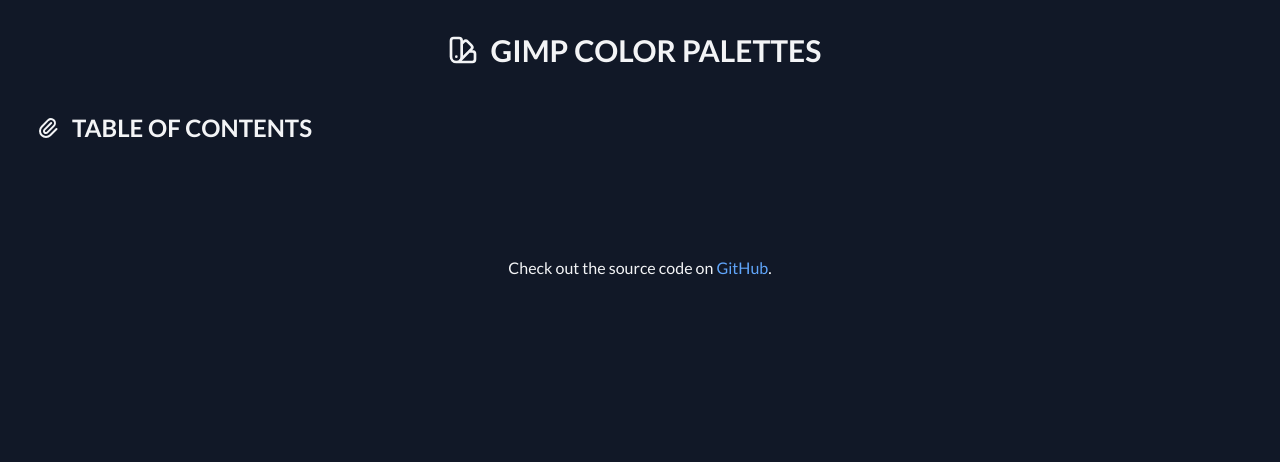
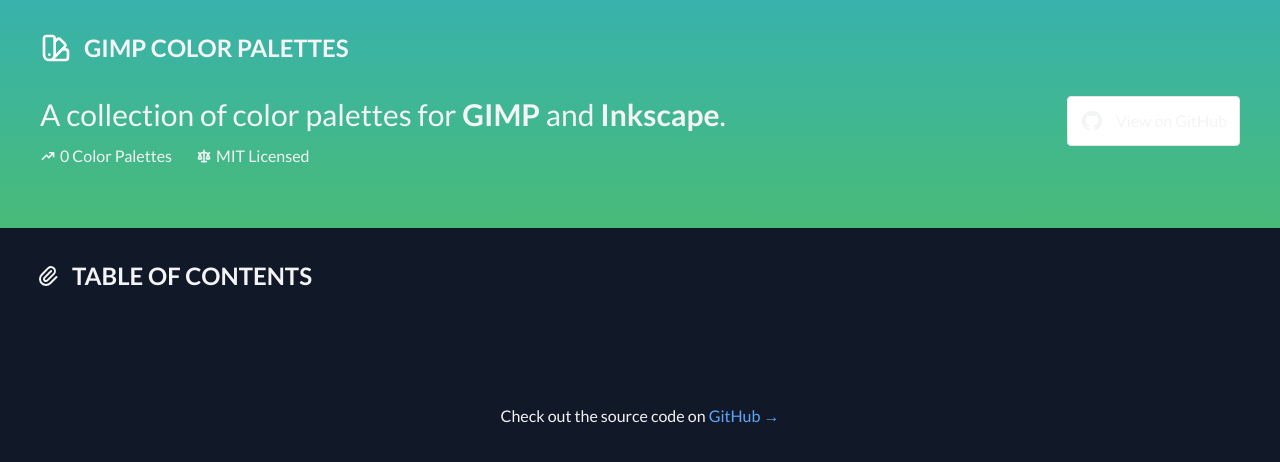
Before and after one commit to Robert-96/gimp-color-palettes, a Python web app: template templates/index.html in a window 1280 px wide. Shown: the top 462 px of the page. Run offline with Jinja, Linux system fonts and the light colour scheme; the template is opened without the code that fills it, so the values that code supplies are empty.

Commit message:
Redesign the header

```diff
--- a/templates/index.html
+++ b/templates/index.html
@@ -17,6 +17,10 @@
       font-family: 'Lato', sans-serif;
     }
 
+    .gradient {
+      background-image: linear-gradient(#38B2AC, #48BB78);
+    }
+
     #notifications {
       top: 1rem;
       right: 1rem;
@@ -24,19 +28,54 @@
   </style>
 </head>
 <body class="bg-gray-900 text-gray-100 lato">
-  <div id="notifications" class="fixed">
+  <div id="notifications" class="fixed z-50">
   </div>
 
   <div class="flex flex-col content-center justify-center">
-    <div class="self-center">
-      <header class="flex my-5">
-        <svg xmlns="http://www.w3.org/2000/svg" fill="none" viewBox="0 0 24 24" stroke="currentColor" class="w-8 h-8 self-center text-teal-500">
+    <header class="gradient mb-5 px-10 py-5">
+      <div class="flex justify-center md:justify-start mb-5">
+        <svg xmlns="http://www.w3.org/2000/svg" fill="none" viewBox="0 0 24 24" stroke="currentColor" class="w-8 h-8 self-center text-white">
           <path stroke-linecap="round" stroke-linejoin="round" stroke-width="2" d="M7 21a4 4 0 01-4-4V5a2 2 0 012-2h4a2 2 0 012 2v12a4 4 0 01-4 4zm0 0h12a2 2 0 002-2v-4a2 2 0 00-2-2h-2.343M11 7.343l1.657-1.657a2 2 0 012.828 0l2.829 2.829a2 2 0 010 2.828l-8.486 8.485M7 17h.01" />
         </svg>
 
-        <h1 class="uppercase font-semibold text-3xl m-3">GIMP Color Palettes</h1>
-      </header>
-    </div>
+        <h1 class="uppercase font-semibold text-xl md:text-2xl m-3">GIMP Color Palettes</h1>
+      </div>
+
+      <div class="flex flex-col lg:flex-row lg:justify-between mb-5">
+        <div>
+          <p class="text-3xl text-center md:text-left mb-3">
+            A collection of color palettes for <a href="https://www.gimp.org/" class="font-semibold text-teal-100 text-opacity-75 hover:underline">GIMP</a> and <a href="https://inkscape.org/" class="font-semibold text-teal-100 text-opacity-75 hover:underline">Inkscape</a>.
+          </p>
+
+          <ul class="flex flex-wrap justify-center md:justify-start mb-5">
+            <li class="flex mr-6">
+              <svg xmlns="http://www.w3.org/2000/svg" viewBox="0 0 20 20" fill="currentColor" class="self-center mr-1 w-4 h-4">
+                <path fill-rule="evenodd" d="M12 7a1 1 0 110-2h5a1 1 0 011 1v5a1 1 0 11-2 0V8.414l-4.293 4.293a1 1 0 01-1.414 0L8 10.414l-4.293 4.293a1 1 0 01-1.414-1.414l5-5a1 1 0 011.414 0L11 10.586 14.586 7H12z" clip-rule="evenodd" />
+              </svg>
+
+              {{ palettes|length }} Color Palettes
+            </li>
+            <li class="flex mr-6">
+              <svg xmlns="http://www.w3.org/2000/svg" viewBox="0 0 20 20" fill="currentColor" class="self-center mr-1 w-4 h-4">
+                <path fill-rule="evenodd" d="M10 2a1 1 0 011 1v1.323l3.954 1.582 1.599-.8a1 1 0 01.894 1.79l-1.233.616 1.738 5.42a1 1 0 01-.285 1.05A3.989 3.989 0 0115 15a3.989 3.989 0 01-2.667-1.019 1 1 0 01-.285-1.05l1.715-5.349L11 6.477V16h2a1 1 0 110 2H7a1 1 0 110-2h2V6.477L6.237 7.582l1.715 5.349a1 1 0 01-.285 1.05A3.989 3.989 0 015 15a3.989 3.989 0 01-2.667-1.019 1 1 0 01-.285-1.05l1.738-5.42-1.233-.617a1 1 0 01.894-1.788l1.599.799L9 4.323V3a1 1 0 011-1zm-5 8.274l-.818 2.552c.25.112.526.174.818.174.292 0 .569-.062.818-.174L5 10.274zm10 0l-.818 2.552c.25.112.526.174.818.174.292 0 .569-.062.818-.174L15 10.274z" clip-rule="evenodd" />
+              </svg>
+
+              MIT Licensed
+            </li>
+          </ul>
+        </div>
+
+        <div>
+          <a href="https://github.com/Robert-96/gimp-color-palettes" class="inline-flex justify-center w-full md:w-auto border rounded p-3 bg-white hover:bg-gray-100 text-teal-500 hover:text-teal-600 transition duration-500 ease-in-out transform hover:scale-105">
+            <svg width="24" height="24" fill="currentColor" class="mr-3">
+              <path fill-rule="evenodd" clip-rule="evenodd" d="M12 2C6.477 2 2 6.463 2 11.97c0 4.404 2.865 8.14 6.839 9.458.5.092.682-.216.682-.48 0-.236-.008-.864-.013-1.695-2.782.602-3.369-1.337-3.369-1.337-.454-1.151-1.11-1.458-1.11-1.458-.908-.618.069-.606.069-.606 1.003.07 1.531 1.027 1.531 1.027.892 1.524 2.341 1.084 2.91.828.092-.643.35-1.083.636-1.332-2.22-.251-4.555-1.107-4.555-4.927 0-1.088.39-1.979 1.029-2.675-.103-.252-.446-1.266.098-2.638 0 0 .84-.268 2.75 1.022A9.606 9.606 0 0112 6.82c.85.004 1.705.114 2.504.336 1.909-1.29 2.747-1.022 2.747-1.022.546 1.372.202 2.386.1 2.638.64.696 1.028 1.587 1.028 2.675 0 3.83-2.339 4.673-4.566 4.92.359.307.678.915.678 1.846 0 1.332-.012 2.407-.012 2.734 0 .267.18.577.688.48C19.137 20.107 22 16.373 22 11.969 22 6.463 17.522 2 12 2z"></path>
+            </svg>
+
+            View on GitHub
+          </a>
+        </div>
+      </div>
+    </header>
 
     <div class="px-6 mb-6">
       <div class="flex m-3">
@@ -112,8 +151,10 @@
     </div>
 
     <div>
+
+
       <footer class="w-full text-center py-3">
-        Check out the source code on <a href="https://github.com/Robert-96/gimp-color-palettes" class="self-center text-blue-400 hover:text-blue-500 hover:underline">GitHub</a>.
+        Check out the source code on <a href="https://github.com/Robert-96/gimp-color-palettes" class="self-center text-blue-400 hover:text-blue-500 hover:underline">GitHub →</a>
       </footer>
     </div>
   </div>
```
